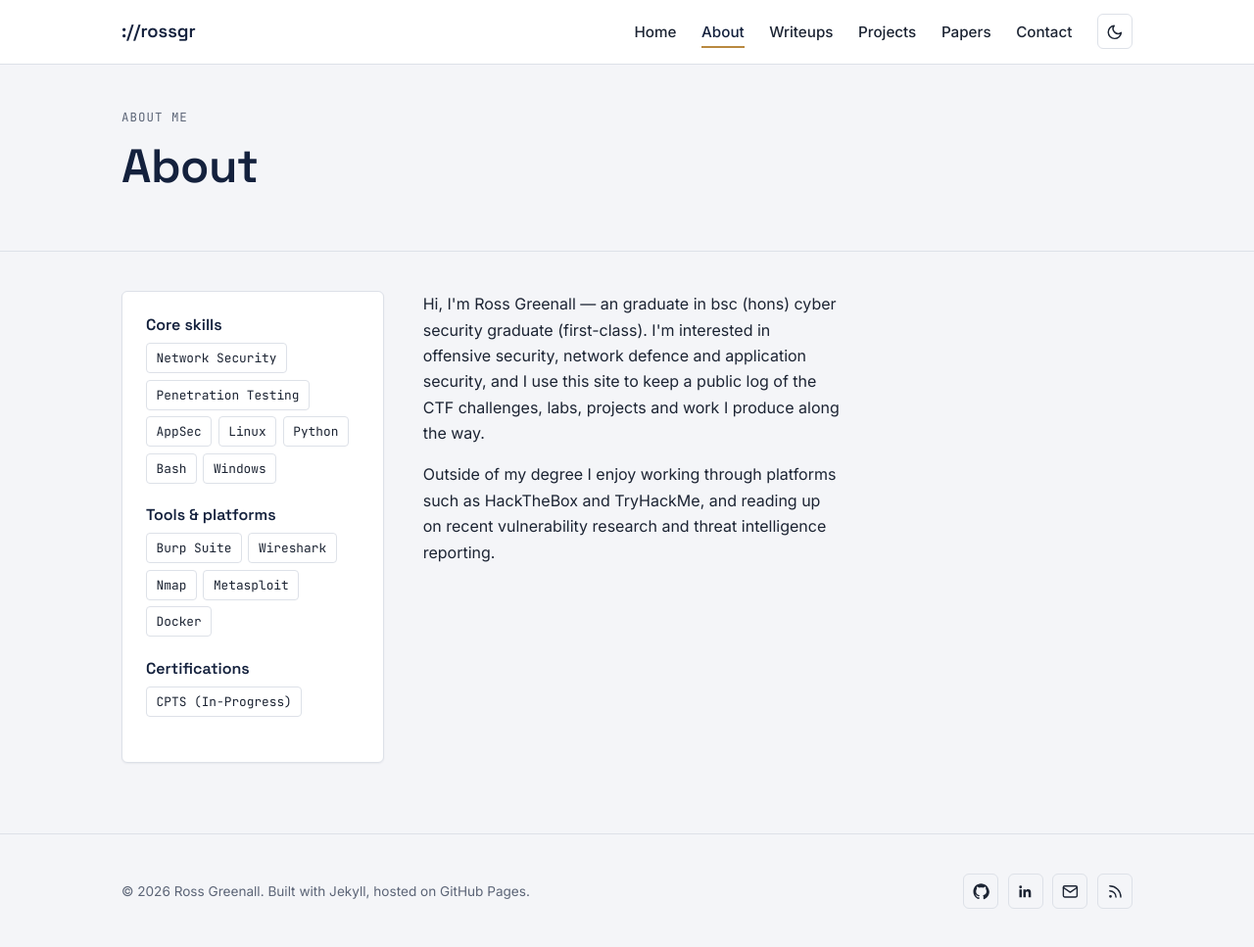
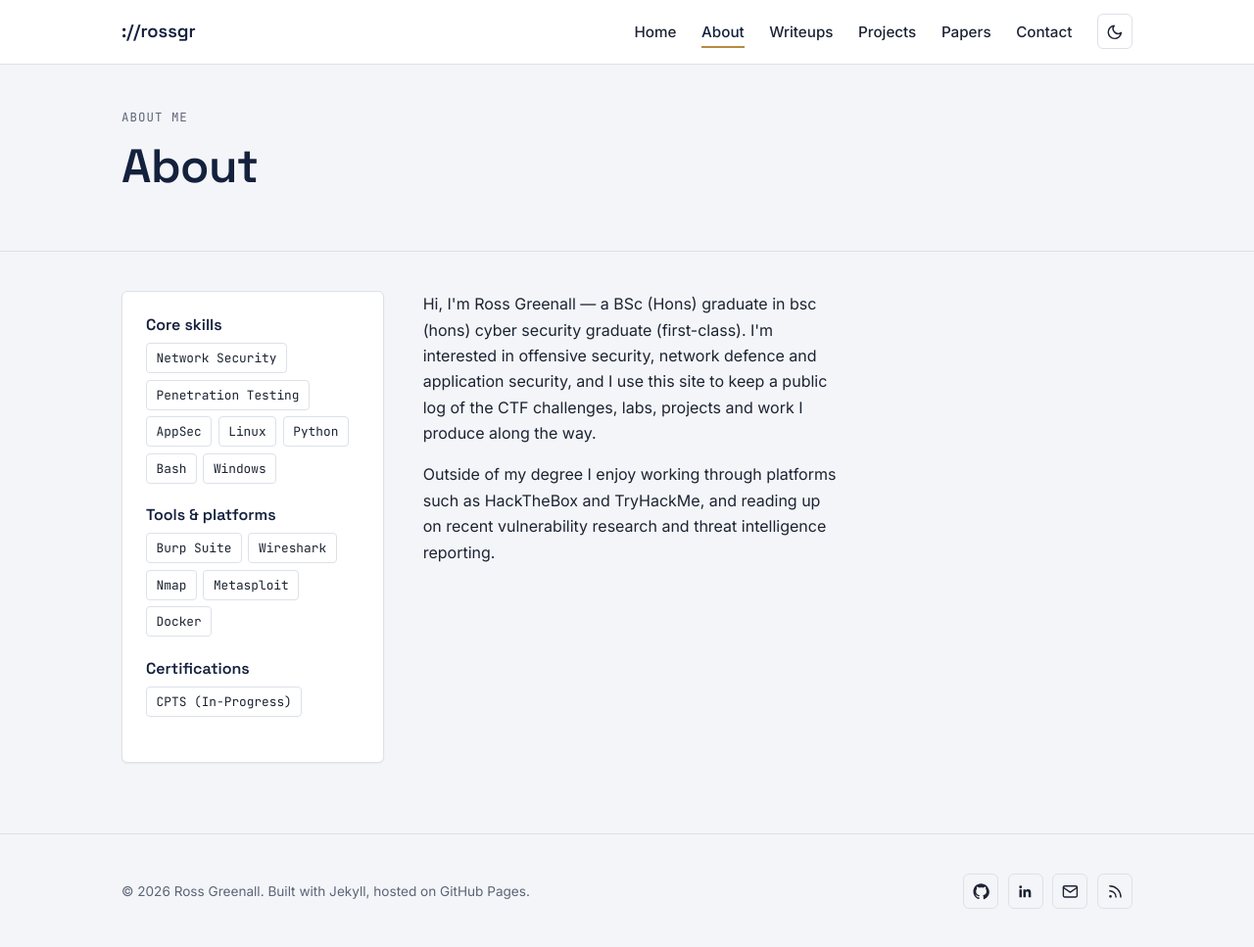
Before and after one commit to rossgr/rossgr.github.io, a Jekyll site: the page built from about.md, in a window 1280 px wide and 968 px high. Shown: the whole window at 98% size. Built offline with Jekyll 4.4.1, drawn with Linux system fonts in a browser that asks for light colours.

Commit message:
Update author description to include degree type

```diff
--- a/about.md
+++ b/about.md
@@ -40,7 +40,7 @@ permalink: /about/
 
   <div>
     <p>
-      Hi, I'm {{ site.author.name }} — an graduate in {{ site.author.role | downcase }}.
+      Hi, I'm {{ site.author.name }} — a BSc (Hons) graduate in {{ site.author.role | downcase }}.
       I'm interested in offensive security, network defence and application security, and I use this site
       to keep a public log of the CTF challenges, labs, projects and work I produce along the way.
     </p>
```
